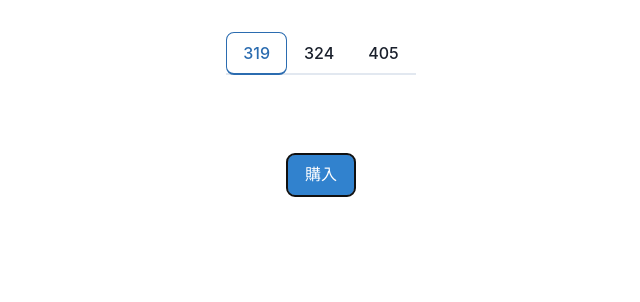
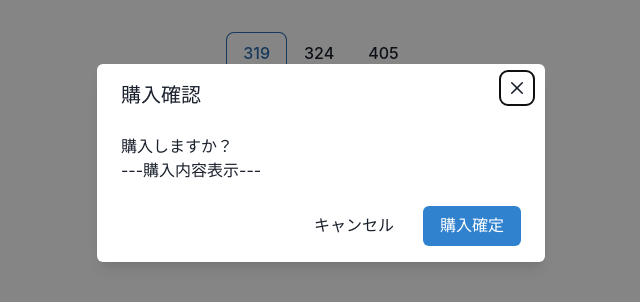
Before and after one commit to V01d42/LabMart, a React (Vite) app in the folder React/: page /purchase in a window 1280 px wide. Both pictures are taken after a click on the button "購入". Shown: the top 302 px of the page, without its empty margins (319-959 px from the left). Built offline with nearby package versions, Linux system fonts and the light colour scheme.

Commit message:
ログイン後の購入画面の商品表示以外を実装

```diff
--- /dev/null
+++ b/React/src/components/PurchaseConfirm.tsx
@@ -0,0 +1,41 @@
+import {
+  Modal,
+  ModalOverlay,
+  ModalContent,
+  ModalHeader,
+  ModalFooter,
+  ModalBody,
+  ModalCloseButton,
+  Button,
+} from "@chakra-ui/react";
+import { useDisclosure } from "@chakra-ui/react";
+
+const PurchaseConfirm = () => {
+  const { isOpen, onOpen, onClose } = useDisclosure();
+
+  return (
+    <>
+      <Button onClick={onOpen} colorScheme='blue' mt="20">購入</Button>
+
+      <Modal isOpen={isOpen} onClose={onClose}>
+        <ModalOverlay />
+        <ModalContent>
+          <ModalHeader>購入確認</ModalHeader>
+          <ModalCloseButton />
+          <ModalBody>
+            <p>購入しますか？</p>
+            <p>---購入内容表示---</p>
+          </ModalBody>
+
+          <ModalFooter>
+            <Button variant="ghost" mr={3} onClick={onClose}>
+              キャンセル
+            </Button>
+            <Button colorScheme="blue">購入確定</Button>
+          </ModalFooter>
+        </ModalContent>
+      </Modal>
+    </>
+  );
+};
+export default PurchaseConfirm;
--- a/React/src/pages/PurchasePage.tsx
+++ b/React/src/pages/PurchasePage.tsx
@@ -1,11 +1,11 @@
 import GroupSelect from "../components/GroupSelect"
-import { Button } from '@chakra-ui/react'
+import PurchaseConfirm from "../components/PurchaseConfirm"
 
 const PurchasePage = () => {
   return (
     <>
       <GroupSelect />
-      <Button colorScheme='blue' mt="20">購入</Button>
+      <PurchaseConfirm />
     </>
   )
 }
```
